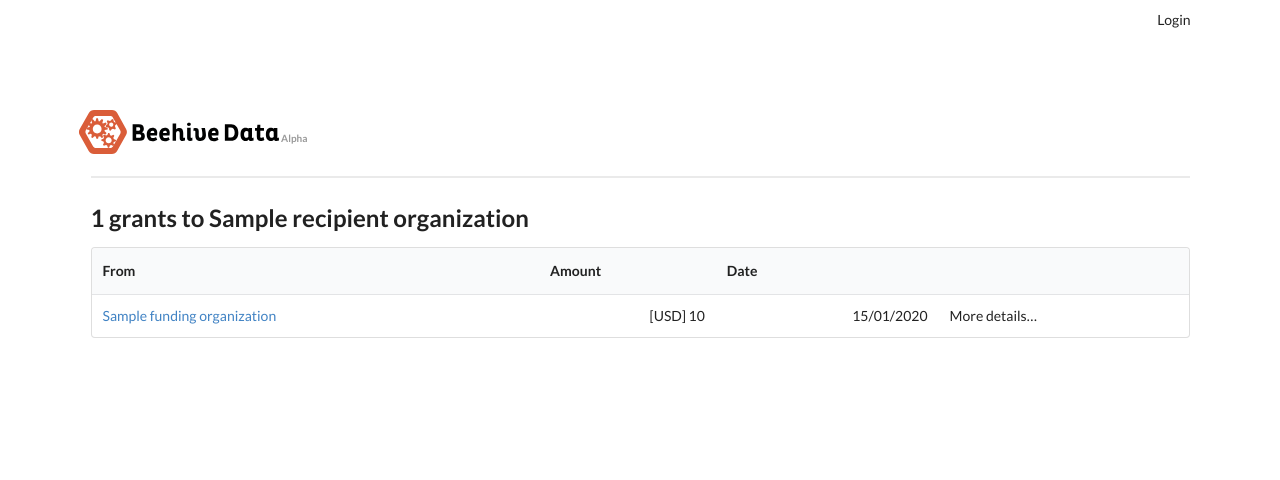
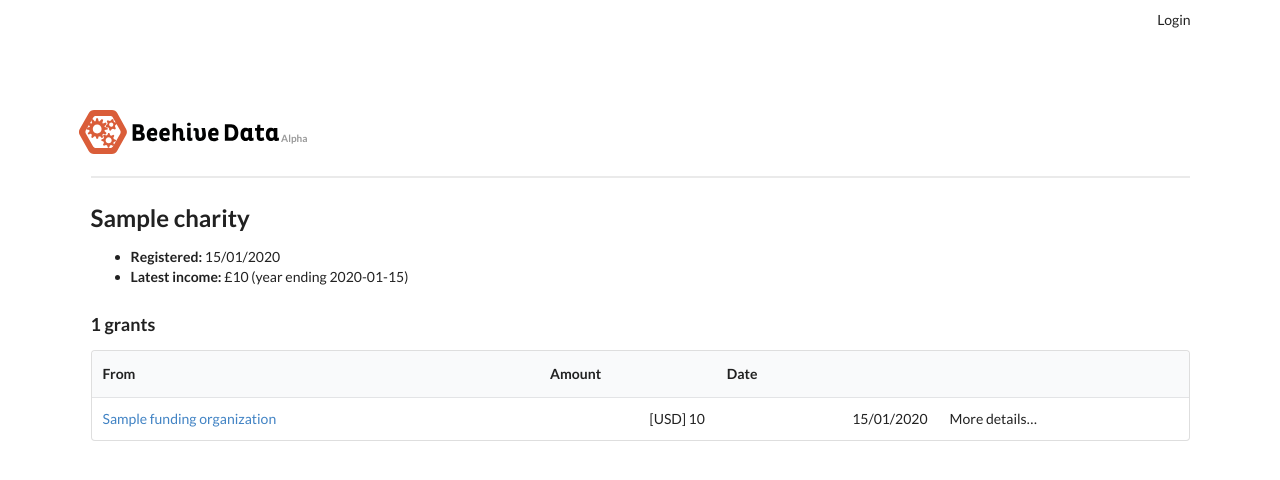
Before and after one commit to TechforgoodCAST/beehive-data-etl, a Flask app: a page that uses beehivedata/templates/charity.html in a window 1280 px wide. Shown: the top 480 px of the page. Run offline with Flask 2, Linux system fonts and the light colour scheme; a database or web service that is not in the repository returns one stand-in record (values such as "Sample title").

Commit message:
Show basic charity info in api

```diff
--- a/beehivedata/templates/charity.html
+++ b/beehivedata/templates/charity.html
@@ -5,7 +5,12 @@
     <a class='logo' href='/' title='Beehive Data'>Beehive Data</a>
   </h1>
   <hr>
-  <h2>{{ grants|length }} grants to <strong>{{ charity }}</strong></h2>
+  <h2>{{ charity["name"] }}</h2>
+  <ul>
+    <li><strong>Registered:</strong> {{ charity["date_registered"].strftime("%d/%m/%Y") }}</li>
+    <li><strong>Latest income:</strong> £{{ "{:,.0f}".format(charity["income"]) }} (year ending {{ charity["fye"].strftime("%d/%m/%Y") }})</li>
+  </ul>
+  <h3>{{ grants|length }} grants</h3>
   <table class="ui table">
     <thead>
       <tr>
--- a/beehivedata/views/api.py
+++ b/beehivedata/views/api.py
@@ -14,7 +14,9 @@ def charity(charity_no):
     db = get_db()
     grants = db.grants.find({'recipientOrganization.charityNumber': charity_no})\
                .sort("awardDate", DESCENDING)
-    return jsonify(list(grants))
+    charity = db.charities.find_one({"_id": charity_no}) or {}
+    charity["grants"] = list(grants)
+    return jsonify(charity)
 
 
 @api.route('/charity/<charity_no>.html')
@@ -22,12 +24,14 @@ def charity_html(charity_no):
     db = get_db()
     grants = db.grants.find({'recipientOrganization.charityNumber': charity_no})\
                .sort("awardDate", DESCENDING)
+    charity = db.charities.find_one({"_id": charity_no})
     grants = list(grants)
-    charity = charity_no
-    names = [g.get("recipientOrganization", [{}])[0].get("name") for g in grants]
-    names = [n for n in names if n is not None]
-    if len(names) > 0:
-        charity = names[0]
+    if not charity:
+        charity = {"_id": charity_no}
+        names = [g.get("recipientOrganization", [{}])[0].get("name") for g in grants]
+        names = [n for n in names if n is not None]
+        if len(names) > 0:
+            charity["name"] = names[0]
     return render_template('charity.html', grants=grants, charity=charity)
 
 
```
